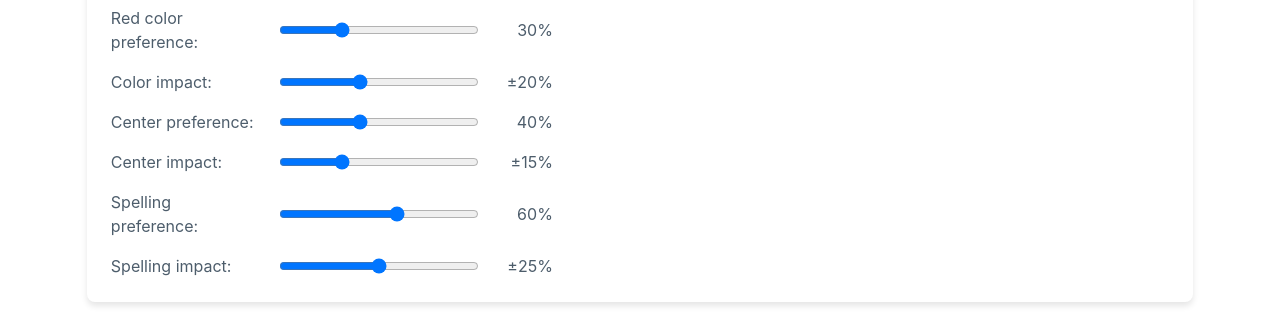
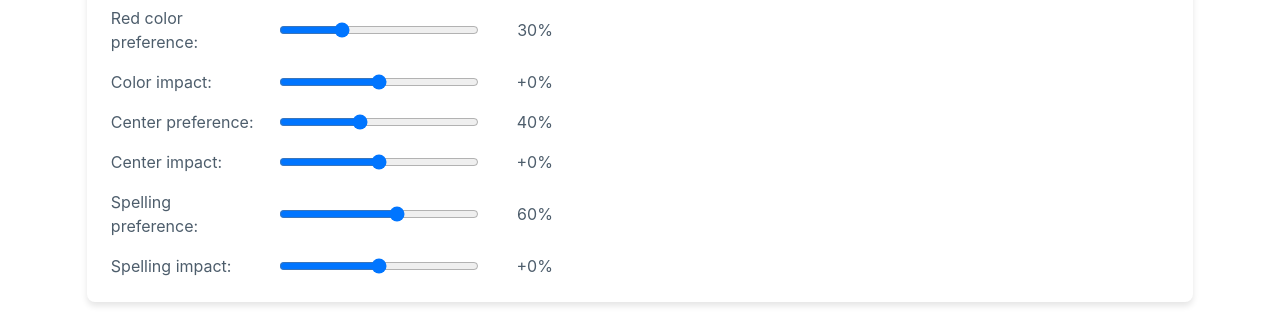
Before and after one commit to quadfactor/evalsDemo, a React (Vite) app in the folder evals/: page / in a window 1280 px wide. Shown: the part 428-756 px from the top of the page. Built offline with nearby package versions, Linux system fonts and the light colour scheme.

Commit message:
Add impact sliders with updated styling and allow negative values for impact parameters

```diff
--- a/evals/src/App.css
+++ b/evals/src/App.css
@@ -316,3 +316,20 @@ input[type='range'] {
 .reset-button:hover {
   background: #666;
 }
+
+/* Add styling for impact sliders */
+.impact-slider {
+  position: relative;
+}
+
+.impact-slider::before {
+  content: '';
+  position: absolute;
+  left: 50%;
+  top: 50%;
+  height: 10px;
+  width: 2px;
+  background-color: rgba(0, 0, 0, 0.3);
+  transform: translate(-50%, -50%);
+  pointer-events: none;
+}
--- a/evals/src/components/ButtonForm.jsx
+++ b/evals/src/components/ButtonForm.jsx
@@ -65,7 +65,7 @@ function ButtonForm({
     if (Math.random() < params.colorPreference) {
       // This user cares about red color
       clickProbability += hasPreferredColor
-        ? params.colorImpact
+        ? params.colorImpact // This can now be negative or positive
         : -params.colorImpact;
     }
 
@@ -73,7 +73,7 @@ function ButtonForm({
     if (Math.random() < params.centerPreference) {
       // This user cares about alignment
       clickProbability += isTextCentered
-        ? params.centerImpact
+        ? params.centerImpact // This can now be negative or positive
         : -params.centerImpact;
     }
 
@@ -82,7 +82,7 @@ function ButtonForm({
     if (Math.random() < params.spellingPreference) {
       // This user cares about spelling
       clickProbability += hasCorrectSpelling
-        ? params.spellingImpact
+        ? params.spellingImpact // This can now be negative or positive
         : -params.spellingImpact;
     }
 
--- a/evals/src/components/PopulationSettings.jsx
+++ b/evals/src/components/PopulationSettings.jsx
@@ -7,6 +7,12 @@ function PopulationSettings() {
 
   const handleParamChange = (key, value) => {
     setParams((prev) => ({ ...prev, [key]: Number(value) }));
+  };
+
+  // Format impact values to show sign
+  const formatImpact = (value) => {
+    const sign = value >= 0 ? '+' : '';
+    return `${sign}${(value * 100).toFixed(0)}%`;
   };
 
   return (
@@ -53,13 +59,13 @@ function PopulationSettings() {
           <span>Color impact:</span>
           <input
             type="range"
-            min="0"
+            min="-0.5"
             max="0.5"
             step="0.05"
             value={params.colorImpact}
             onChange={(e) => handleParamChange('colorImpact', e.target.value)}
           />
-          <span>±{Math.round(params.colorImpact * 100)}%</span>
+          <span>{formatImpact(params.colorImpact)}</span>
         </div>
 
         <div className="slider-group">
@@ -81,13 +87,13 @@ function PopulationSettings() {
           <span>Center impact:</span>
           <input
             type="range"
-            min="0"
+            min="-0.5"
             max="0.5"
             step="0.05"
             value={params.centerImpact}
             onChange={(e) => handleParamChange('centerImpact', e.target.value)}
           />
-          <span>±{Math.round(params.centerImpact * 100)}%</span>
+          <span>{formatImpact(params.centerImpact)}</span>
         </div>
 
         <div className="slider-group">
@@ -109,7 +115,7 @@ function PopulationSettings() {
           <span>Spelling impact:</span>
           <input
             type="range"
-            min="0"
+            min="-0.5"
             max="0.5"
             step="0.05"
             value={params.spellingImpact}
@@ -117,7 +123,7 @@ function PopulationSettings() {
               handleParamChange('spellingImpact', e.target.value)
             }
           />
-          <span>±{Math.round(params.spellingImpact * 100)}%</span>
+          <span>{formatImpact(params.spellingImpact)}</span>
         </div>
       </div>
     </div>
--- a/evals/src/contexts/PopulationContext.jsx
+++ b/evals/src/contexts/PopulationContext.jsx
@@ -6,11 +6,11 @@ export function PopulationProvider({ children }) {
   const [params, setParams] = useState({
     baseClickRate: 0.3,
     colorPreference: 0.3, // Percentage of users who prefer red color
-    colorImpact: 0.2,
+    colorImpact: 0, // Can be negative or positive
     centerPreference: 0.4,
-    centerImpact: 0.15,
+    centerImpact: 0, // Can be negative or positive
     spellingPreference: 0.6,
-    spellingImpact: 0.25,
+    spellingImpact: 0, // Can be negative or positive
   });
 
   return (
```
